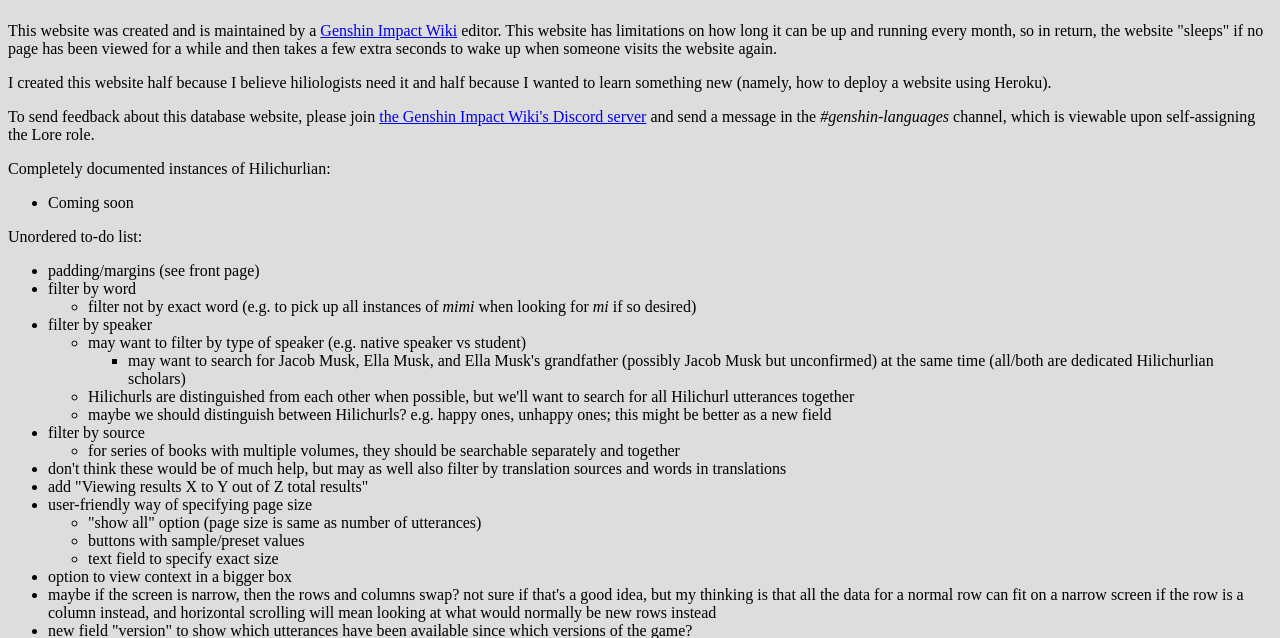
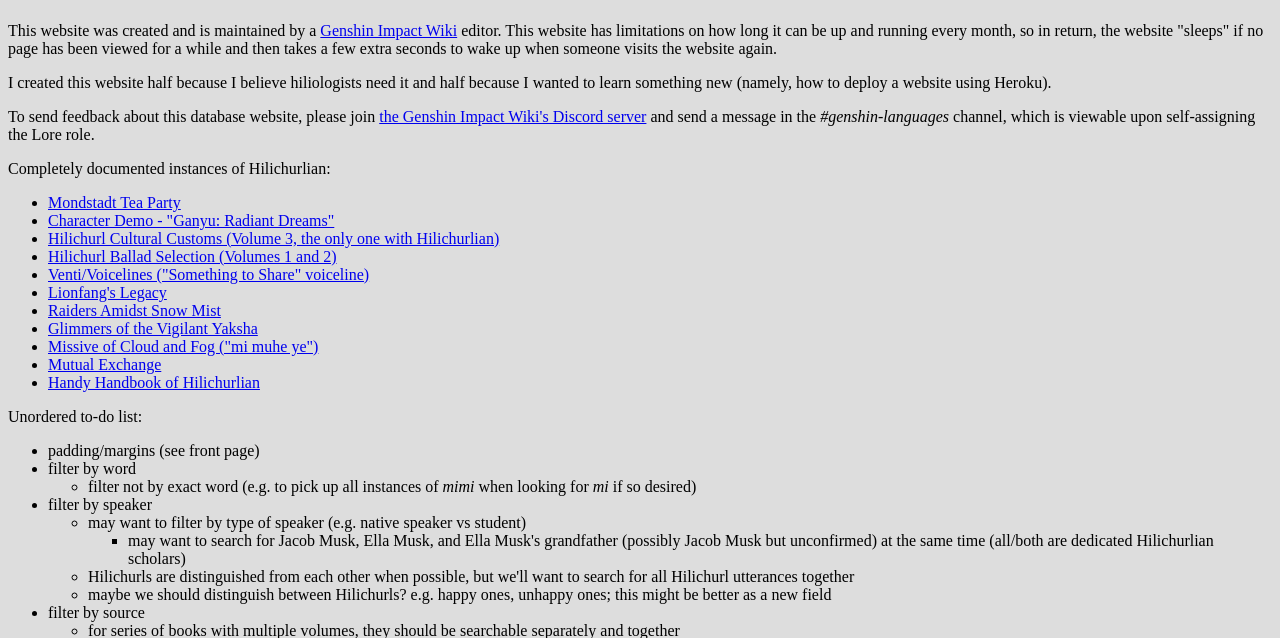
Before and after one commit to mengsarah/hilichurlian-database, a Django app: page /about in a window 1280 px wide. Shown: the part 143-781 px from the top of the page. Run offline with Django 3.2, Linux system fonts and the light colour scheme.

Commit message:
add completed list

```diff
--- a/hilichurlian_database/templates/hilichurlian_database/about.html
+++ b/hilichurlian_database/templates/hilichurlian_database/about.html
@@ -12,7 +12,27 @@
 
 <p>Completely documented instances of Hilichurlian:</p>
 <ul>
-	<li>Coming soon</li>
+	<li><a href="https://www.bilibili.com/video/BV1o5411j7hR">Mondstadt Tea Party</a></li>
+
+	<li><a href="https://youtu.be/FHRXP8ceeBU?t=30">Character Demo - "Ganyu: Radiant Dreams"</a></li>
+
+	<li><a href="https://genshin-impact.fandom.com/wiki/Hilichurl_Cultural_Customs">Hilichurl Cultural Customs (Volume 3, the only one with Hilichurlian)</a></li>
+
+	<li><a href="https://genshin-impact.fandom.com/wiki/Hilichurl_Ballad_Selection">Hilichurl Ballad Selection (Volumes 1 and 2)</a></li>
+
+	<li><a href="https://genshin-impact.fandom.com/wiki/Venti/Voicelines">Venti/Voicelines ("Something to Share" voiceline)</a></li>
+
+	<li><a href="https://genshin-impact.fandom.com/wiki/Lionfang%27s_Legacy">Lionfang's Legacy</a></li>
+
+	<li><a href="https://genshin-impact.fandom.com/wiki/Raiders_Amidst_Snow_Mist">Raiders Amidst Snow Mist</a></li>
+
+	<li><a href="https://genshin-impact.fandom.com/wiki/Glimmers_of_the_Vigilant_Yaksha">Glimmers of the Vigilant Yaksha</a></li>
+
+	<li><a href="https://genshin-impact.fandom.com/wiki/Missive_of_Cloud_and_Fog">Missive of Cloud and Fog ("mi muhe ye")</a></li>
+
+	<li><a href="https://genshin-impact.fandom.com/wiki/Mutual_Exchange">Mutual Exchange</a></li>
+
+	<li><a href="https://genshin-impact.fandom.com/wiki/Handy_Handbook_of_Hilichurlian">Handy Handbook of Hilichurlian</a></li>
 </ul>
 
 <p>Unordered to-do list:</p>
```
